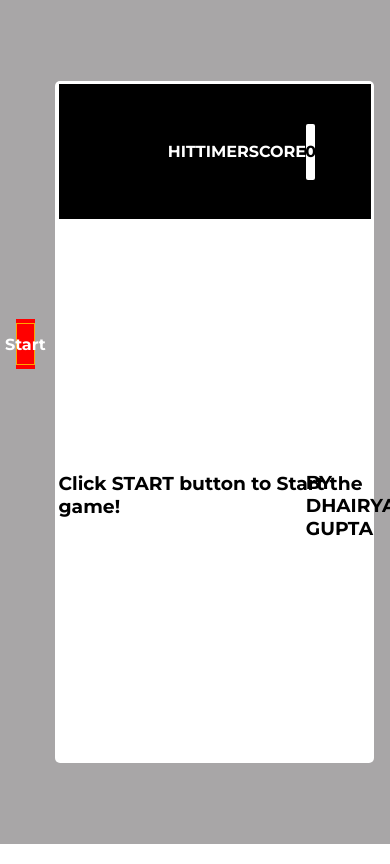
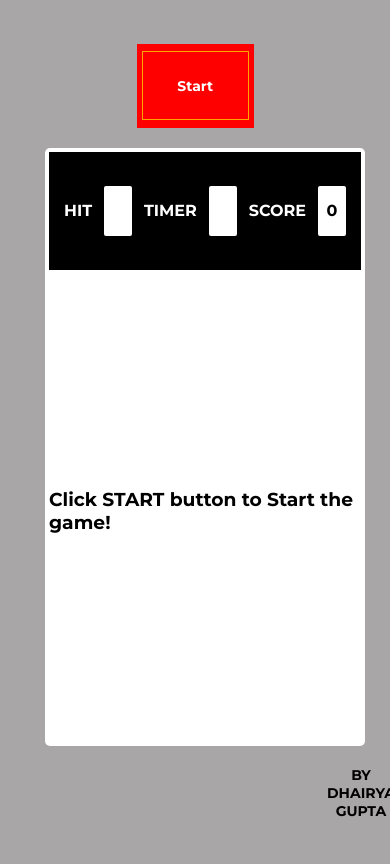
Before and after one commit to dhairya0910/Bubbly, a plain HTML site: page index.html in a window 390 px wide. Drawn offline with Linux system fonts and the light colour scheme; a web font is replaced by a local one.

Commit message:
style.css

```diff
--- a/style.css
+++ b/style.css
@@ -140,3 +140,81 @@ h1{
 
 
 }
+
+
+
+
+@media screen and (max-width: 580px) {
+
+    .main {
+        height: 100vh;
+        width: 100vw;
+        flex-direction: column;
+        padding: 10px;
+    }
+    .start {
+        width: 30%;
+        height: 10%;
+        margin-bottom: 20px;
+        font-size: 14px;
+    }
+
+    .panel {
+        width: 80%;
+        min-height: 70%;
+        height: auto;
+
+    }
+
+    #paneltop {
+        width: 100%;
+        height: 20%;
+
+        display: flex;
+        align-items: center;
+        align-items: center;
+
+        }
+    .elem {
+        width: 100%;
+        justify-content: space-between;
+        /* gap: 2px; */
+        display: flex;
+        padding: 15px;
+        align-items: center;
+        /* padding: 0 5px 0 5px; */
+    }
+
+    #bubble{
+        height: 8%;
+        width: 4%;
+        font-size: 12px;
+        background-color: black;
+        border-radius: 50px;
+        color: white;
+        font-family: montserrat;
+        font-weight: 500;
+        display: flex;
+        align-items: center;
+        justify-content: center;
+        cursor: pointer;
+
+
+    }
+
+
+    .name {
+        position: static;
+        text-align: center;
+        margin-top: 20px;
+        font-size: 12px;
+    }
+
+
+
+
+
+
+
+
+}
```
